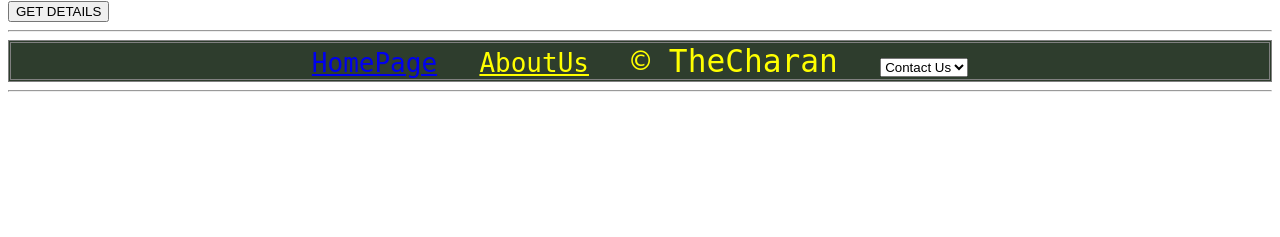
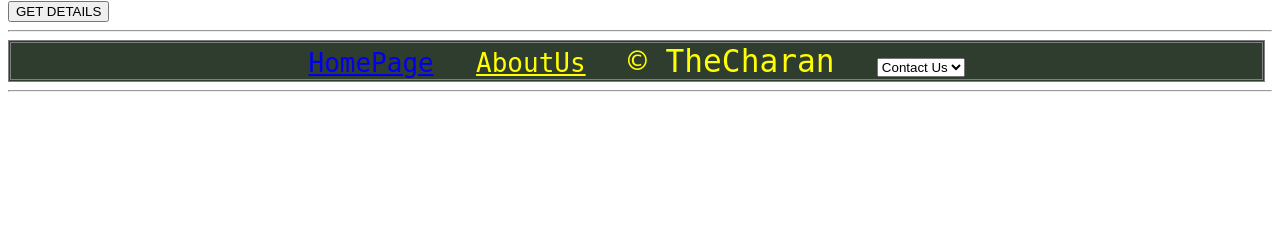
Before and after one commit to Charan2k/Flasked-WebD, a Flask app: page / in a window 1280 px wide. Shown: the part 249-486 px from the top of the page. Run offline with Flask 2, Linux system fonts and the light colour scheme; data comes from the database, SQL or seed files in the repository; both versions use the stored data as it was after the commit.

Commit message:
added footer css

```diff
--- a/static/styles/style.css
+++ b/static/styles/style.css
@@ -75,3 +75,17 @@ video{
     width: 50%;
     height: 600px;
 }
+footer{
+    position: sticky;
+    bottom: 1px;
+    right: 1px;
+    left: 1px;
+    background-color: rgb(46, 61, 45);
+    border-style: double;
+    color: grey;
+    word-spacing: 20pt;
+    font-family: monospace;
+    text-align: center;
+    font-size: xx-large;
+    width: 99%;
+}
--- a/templates/index.html
+++ b/templates/index.html
@@ -46,8 +46,7 @@
         <a href="/get_details"><input type="submit" value="GET DETAILS"></a>
     </main>
 <hr>
-<footer>
-    <nav>
+<footer class="footer">
         <a href="/">HomePage</a>
         <a href="">AboutUs</a>
             <big style="font-family: monospace; color:yellow; word-spacing: 0pt;">&copy; TheCharan</big>
@@ -57,7 +56,6 @@
                 <option value="@thecharan316">Instagram</option>
                 <option value="CharanVaddepally">Facebook</option>
             </select>
-        </nav>
     </footer>
     <hr>
 </body>
```
Also changed, not shown: static/database/mydata.sqlite.
